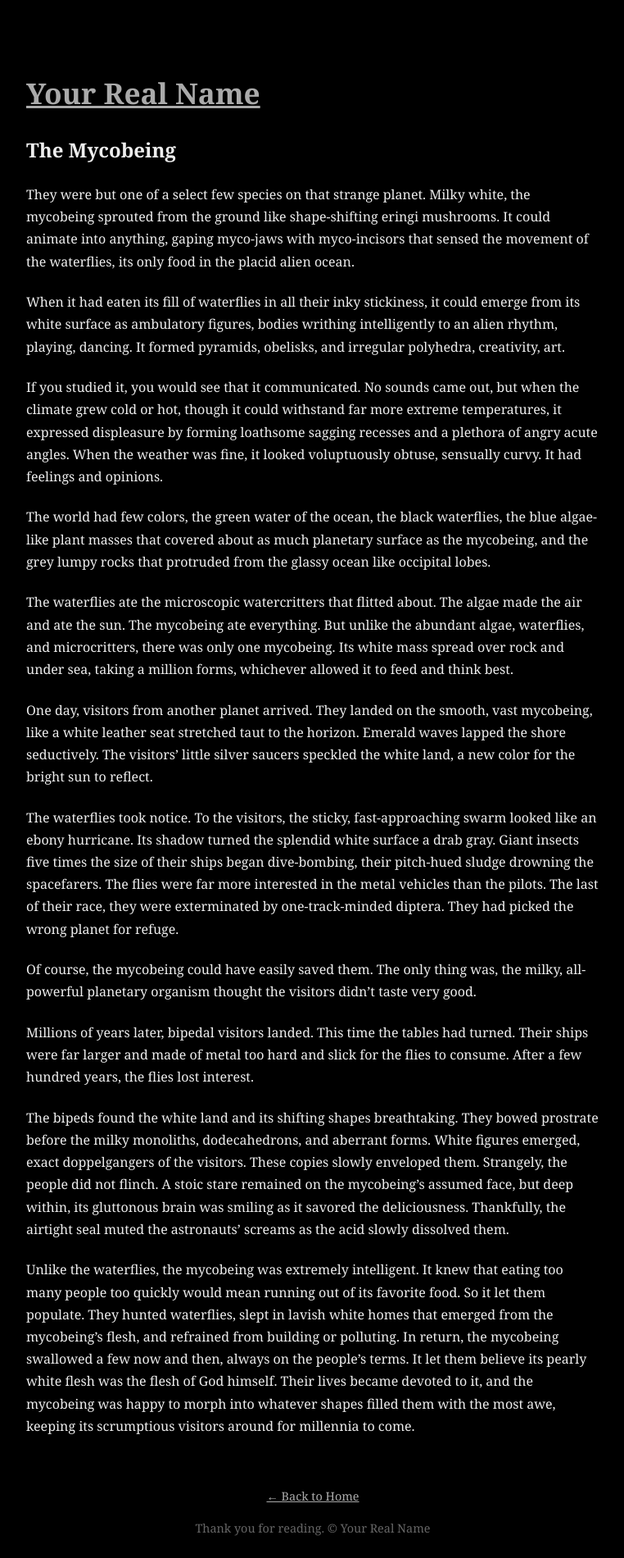
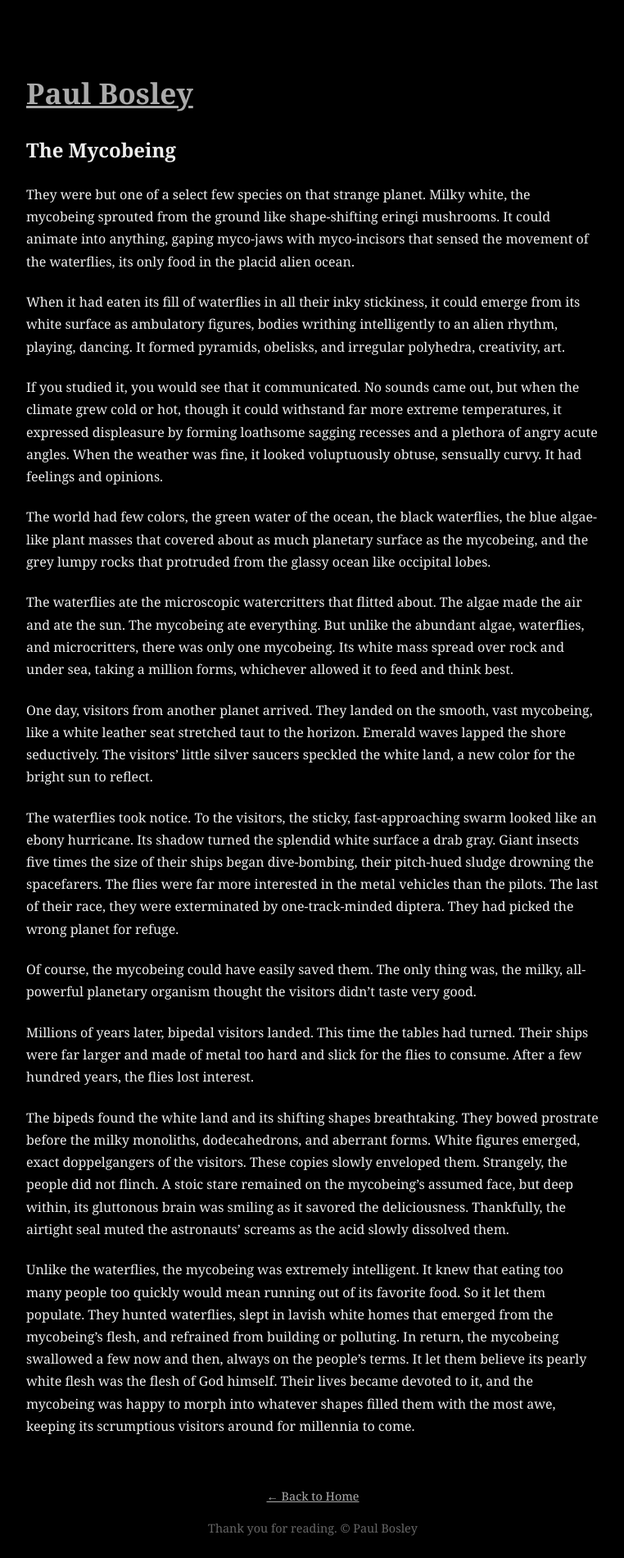
Before and after one commit to prbosley/prbosley.github.io, a plain HTML site: page the-mycobeing.html in a window 1280 px wide. Shown: the whole page at 82% size, without its empty margins (258-1020 px from the left). Drawn offline with Linux system fonts and the light colour scheme.

Commit message:
Update the-mycobeing.html

```diff
--- a/the-mycobeing.html
+++ b/the-mycobeing.html
@@ -8,7 +8,7 @@
 </head>
 <body>
     <header>
-        <h1><a href="index.html">Your Real Name</a></h1>
+        <h1><a href="index.html">Paul Bosley</a></h1>
     </header>
 
     <article>
@@ -39,7 +39,7 @@
 
     <footer>
         <p><a href="index.html">← Back to Home</a></p>
-        <p>Thank you for reading. © Your Real Name</p>
+        <p>Thank you for reading. © Paul Bosley</p>
     </footer>
 </body>
 </html>
```
